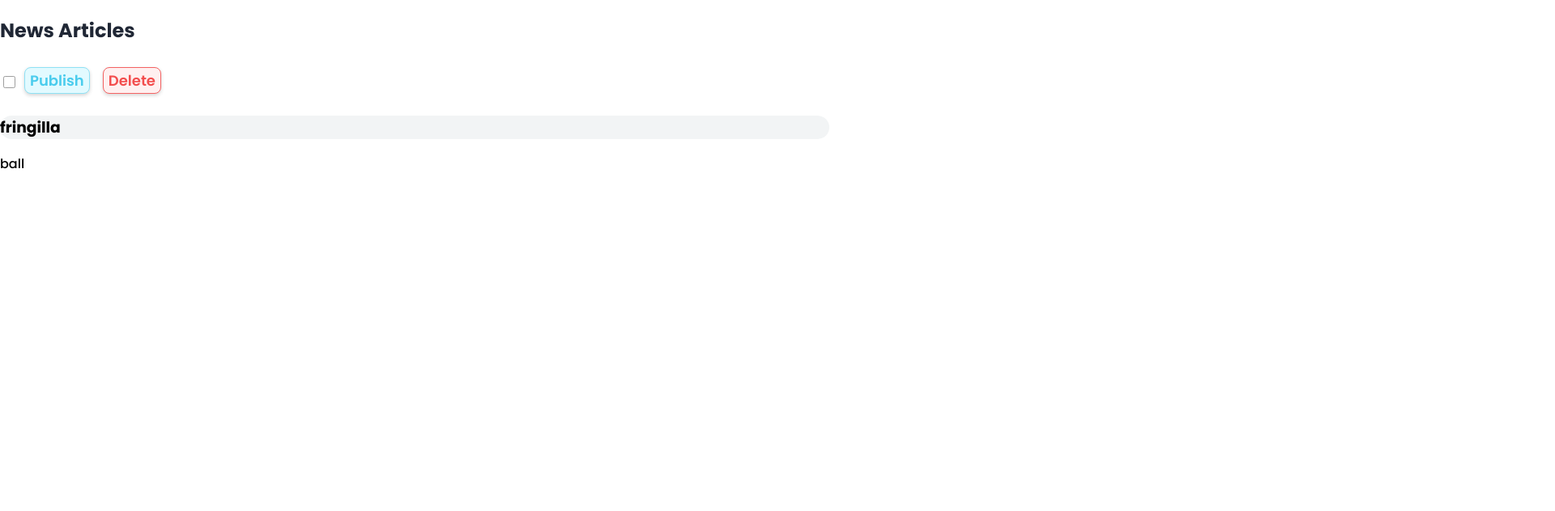
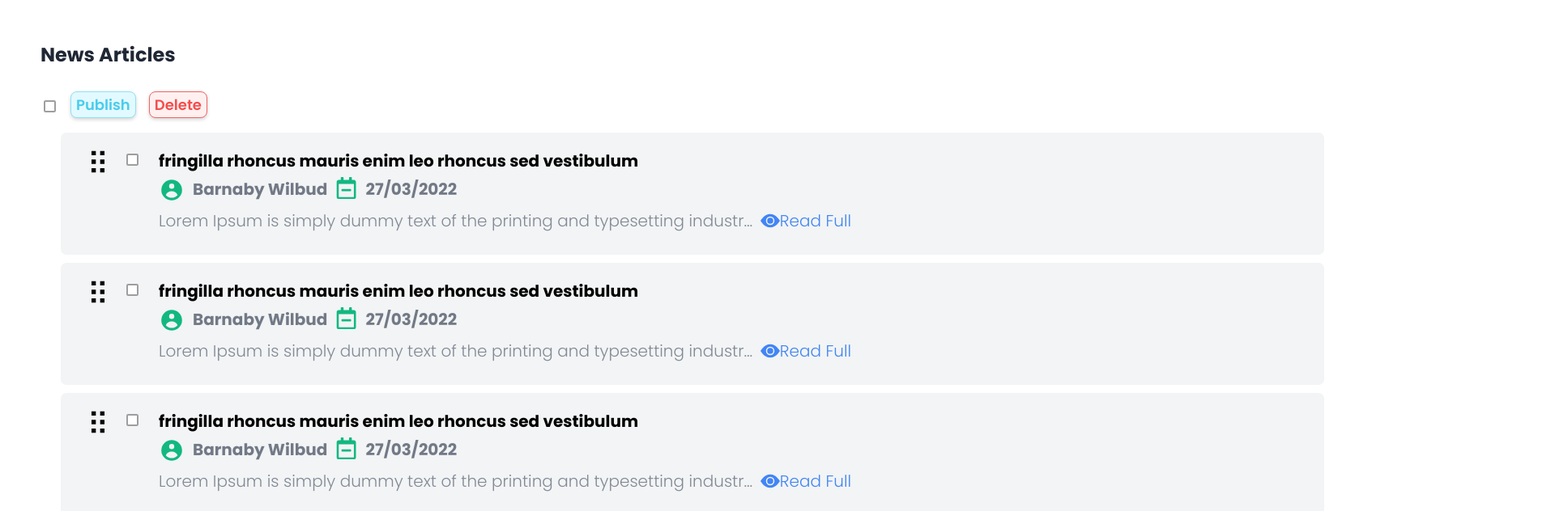
Before and after one commit to MartinJ-13/MartinJamesArellano-FrontendDeveloper-Exam, a React (Create React App) app: page / in a window 1280 px wide. Shown: the top 632 px of the page at 81% size, 1920 px wide, since content can reach past the window. Built offline with nearby package versions, Linux system fonts and the light colour scheme.

Commit message:
Added News Article display card details

```diff
--- a/package.json
+++ b/package.json
@@ -8,6 +8,7 @@
     "@testing-library/user-event": "^13.5.0",
     "react": "^18.2.0",
     "react-dom": "^18.2.0",
+    "react-icons": "^4.9.0",
     "react-scripts": "5.0.1",
     "web-vitals": "^2.1.4"
   },
--- a/src/App.js
+++ b/src/App.js
@@ -4,17 +4,18 @@ import DisplayCard from './components/displaycard';
 
 function App() {
   return (
-    <div className="App">
+    <div className="web-page">
       <div>
         <h2>News Articles</h2>
         <div className="checkbox-div">
-          <input type="checkbox" className="rounded-checkbox"/>
+          <input type="checkbox" className="rounded-checkbox" />
         </div>
         <button className="publish">Publish</button>
         <button className="delete">Delete</button>
       </div>
       <DisplayCard text="fringilla"></DisplayCard>
-      ball
+      <DisplayCard text="fringilla"></DisplayCard>
+      <DisplayCard text="fringilla"></DisplayCard>
     </div>
   );
 }
--- a/src/components/displaycard.js
+++ b/src/components/displaycard.js
@@ -1,14 +1,70 @@
-function DisplayCard(props){
+import { HiUserCircle } from "react-icons/hi";
+import { FaRegCalendarMinus } from "react-icons/fa";
+import {GrDrag} from "react-icons/gr";
+import {BsEyeFill} from "react-icons/bs";
+function DisplayCard(props) {
+  return (
+    <>
+      <div className="display-card">
+        {/* first column */}
+        <div id="first-icon">
+          <GrDrag size="2rem" />
+        </div>
+        {/* second column */}
+        <div>
+          <div className="checkbox-div">
+            <input type="checkbox" className="rounded-checkbox" />
+          </div>
+        </div>
+        {/* third column */}
+        <div>
+          {/* first row */}
+          <div className="card-header">
+            {"fringilla rhoncus mauris enim leo rhoncus sed vestibulum"}
+          </div>
+          {/* second row */}
+          <div className="card-details">
+            {/* first column */}
+            <div>
+              <HiUserCircle className="icon" color="#12B880" size="2rem" />
+            </div>
+            {/* second column */}
+            <div className="card-subheader">{"Barnaby Wilbud"}</div>
 
-    return (
-      <>
-        <div className="display-card">
-          <h3>{props.text}</h3>
+            {/* third column */}
+
+            <div>
+              <FaRegCalendarMinus
+                className="icon"
+                color="#12B880"
+                size="1.7rem"
+              />
+            </div>
+
+            {/* fourth column */}
+            <div className="card-subheader">{"27/03/2022"}</div>
+          </div>
+
+          {/* third row */}
+          <div>
+            <div className="article-body">
+              {
+                "Lorem Ipsum is simply dummy text of the printing and typesetting industry. Lorem Ipsum has been the industry's standard dummy text ever since the 1500s, when an unknown printer took a galley of type and scrambled it to make a type specimen book. It has survived not only five centuries, but also the leap into electronic typesetting, remaining essentially unchanged. It was popularised in the 1960s with the release of Letraset sheets containing Lorem Ipsum passages, and more recently with desktop publishing software like Aldus PageMaker including versions of Lorem Ipsum."
+              }
+            </div>
+
+            <div id="read-div">
+              <BsEyeFill id="eye-icon" color="#4285F5" size="1.5rem" />
+              <span id="read-full">{"  Read Full  "}</span>
+            </div>
+
+          </div>
         </div>
-      </>
-    );
 
-
- }
+        {/* fourth column */}
+      </div>
+    </>
+  );
+}
 
 export default DisplayCard;
--- a/src/index.css
+++ b/src/index.css
@@ -5,11 +5,20 @@ body {
   margin: 0;
   font-family: 'Poppins';
 }
-
+.web-page{
+  margin:50px;
+}
 .display-card{
  background-color: #F2F4F5;
- width: 80%;
- border-radius: 25px;
+ width: 1500px;
+ border-radius: 7px;
+ margin-inline: 25px;
+ margin-block: 10px;
+ padding-inline: 30px;
+ padding-block: 20px;
+ display: flex;
+ flex-direction: row;
+ gap : 15px;
 }
 
 .checkbox-div {
@@ -31,11 +40,13 @@ h3 {
   height: 15px;
   border-radius: 15%;
   vertical-align: middle;
-  border: 1px solid #9E9E9E;
+  border: 2px solid #9E9E9E;
   appearance: none;
   -webkit-appearance: none;
   outline: none;
   cursor: pointer;
+  background-color: white;
+  margin-right: 10px;
 }
 
 .rounded-checkbox:checked {
@@ -87,7 +98,67 @@ h3 {
   background-color: #f46262;
 }
 
-code {
-  font-family: source-code-pro, Menlo, Monaco, Consolas, 'Courier New',
-    monospace;
+.card-subheader{
+  font-size: 20px;
+  font-weight: 700;
+  color: #727986;
+  margin-inline: 10px;
 }
+
+.card-header{
+  font-size: 20px;
+  font-weight: 700;
+  color: #000000;
+  margin-bottom: 5px;
+}
+
+.card-container{
+  display: flex;
+  flex-direction: column;
+
+
+}
+
+.card-details{
+  display: flex;
+  flex-direction: row;
+}
+
+#eye-icon{
+  margin-bottom: 3px;
+}
+.article-body{
+  color: #838995;
+  width: 13%;
+  overflow: hidden;
+  white-space: nowrap;
+  font-weight: 300;
+  font-size: 20px;
+  text-overflow: ellipsis;
+  display: inline-block;
+}
+
+#read-full{
+  color: #4285F5;
+  overflow: hidden;
+  font-weight: 300;
+  font-size: 20px;
+  display: inline-block;
+}
+
+#read-full:hover{
+  overflow: hidden;
+  font-weight: 300;
+  font-size: 20px;
+  display: inline-block;
+}
+
+#read-div{
+  display: inline;
+}
+
+#read-div:hover{
+
+  cursor: pointer;
+  display: inline;
+}
```
Also changed, not shown: 1 other file (tests, documents, lock files or other folders).
